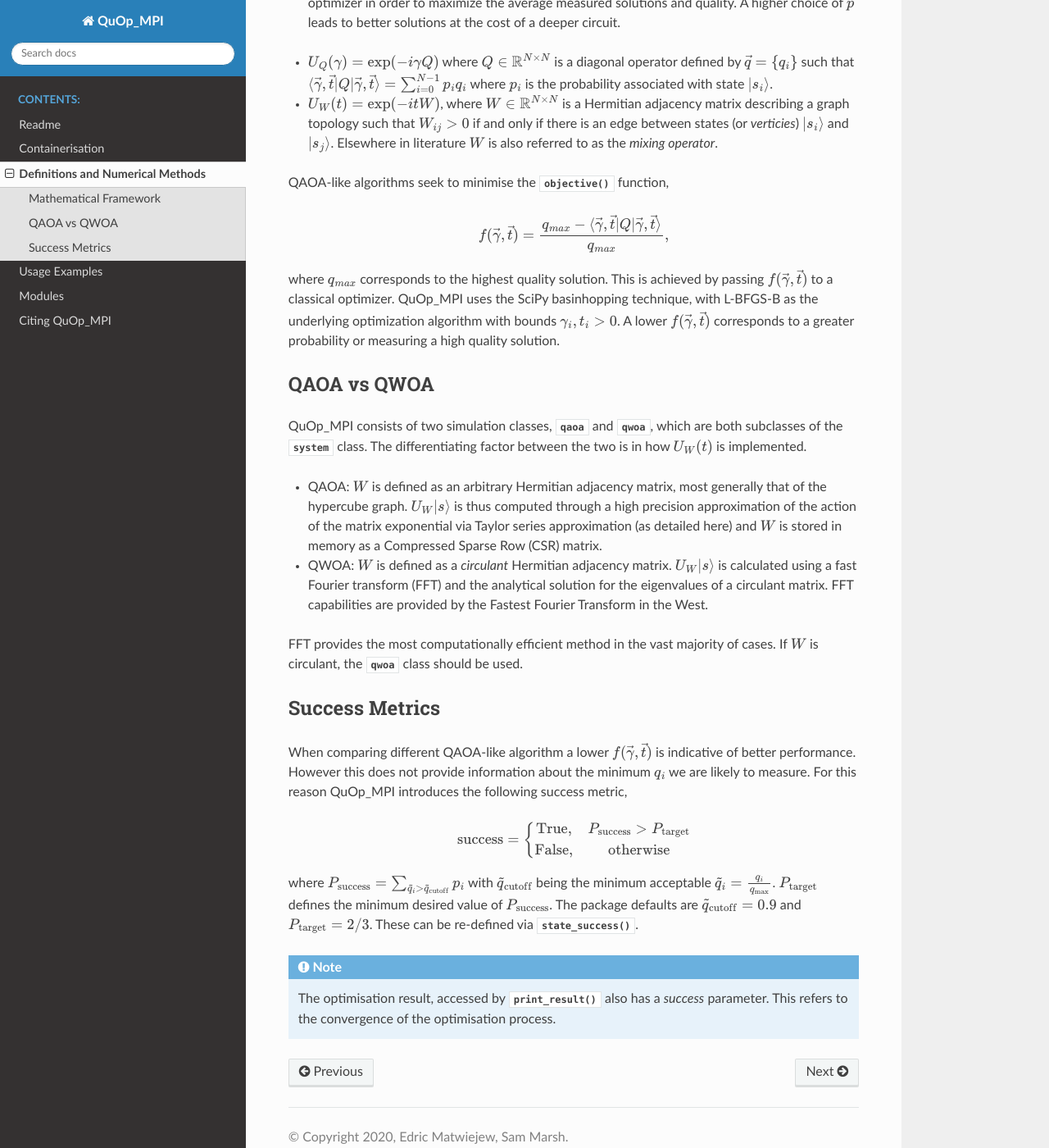
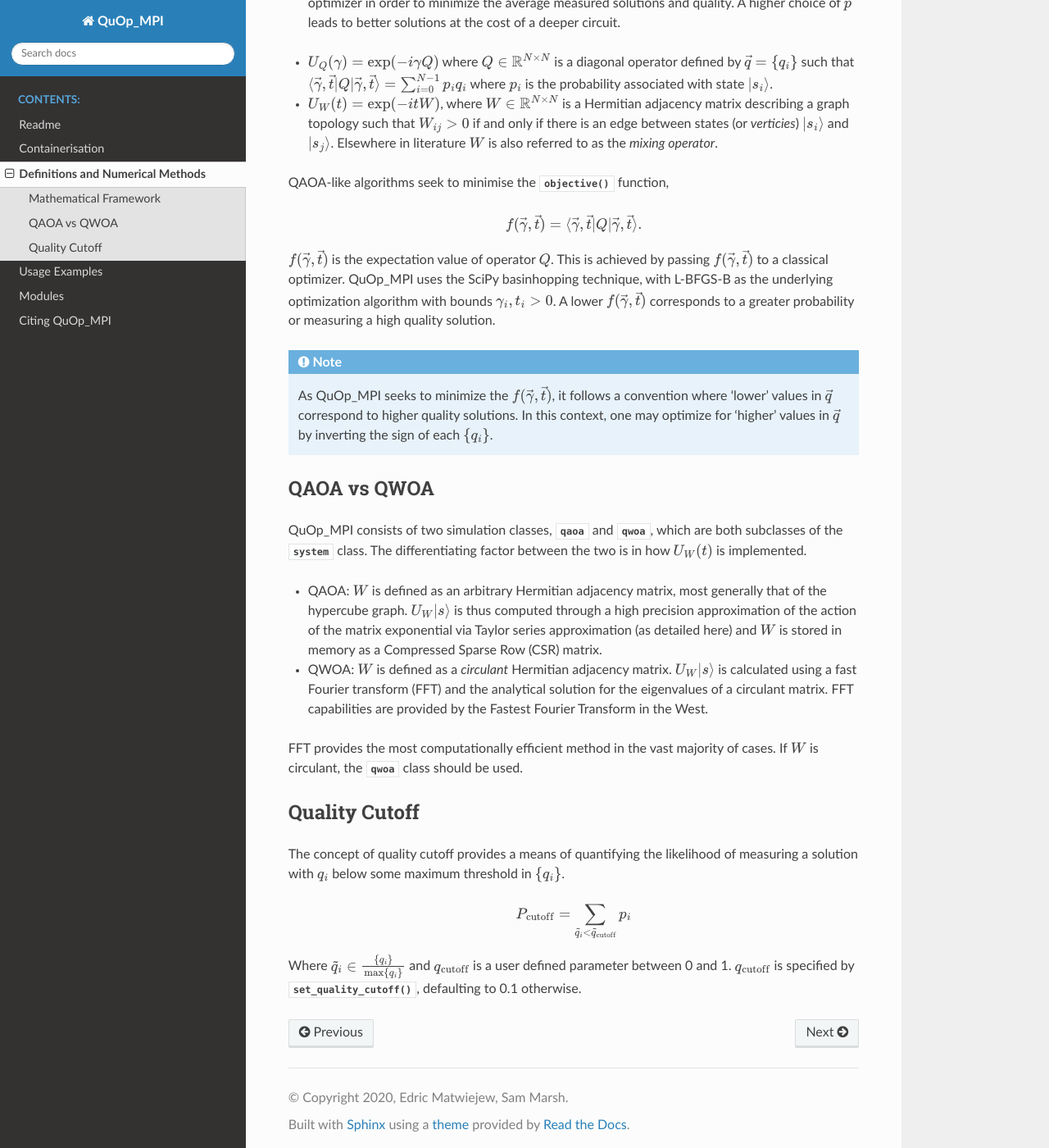
Before and after one commit to Edric-Matwiejew/QuOp_MPI, a Sphinx documentation site: the page built from docs/source/symbols.rst, in a window 1280 px wide and 1400 px high, scrolled down 607 px. Shown: the whole window at 82% size. Built offline with Sphinx 7.4.7 and the Read the Docs theme 2.0.0, drawn with Linux system fonts in a browser that asks for light colours; some of the changed text lies outside the part shown.

Commit message:
Incremented major version number. QuOp_MPI now minimizes the objective function, optimizer result 'success' field named 'optimizer_success', 'success' metric removed and replaced by 'quality cutoff', log output now records optimizer success of the minimum result. Note: method 'log_success' is replaced by 'log_results' - this breaks compatibility with version 0.0.1.

```diff
--- a/docs/source/conf.py
+++ b/docs/source/conf.py
@@ -24,7 +24,7 @@ author = 'Edric Matwiejew, Sam Marsh'
 autodoc_mock_imports = ["mpi4py", "quop_mpi.fqwoa_mpi", "quop_mpi.fMPI"]
 
 # The full version, including alpha/beta/rc tags
-release = 'alpha'
+release = '1.0.0'
 
 
 # -- General configuration ---------------------------------------------------
--- a/docs/source/symbols.rst
+++ b/docs/source/symbols.rst
@@ -20,19 +20,22 @@ In the QAOA framework the system evolves as:
 
 #. :math:`U_W(t)` couples the :math:`|s_i\rangle` to form a topology over which the state probabilities are mixed. In QuOp_MPI this is conceptualised as a *continuous-times quantum walk*.
 
-#. The set of :math:`2p` parameters :math:`\vec{\gamma} = (\gamma_1,...\gamma_p)` and :math:`\vec{t} = (t_1,...,t_p)` are varied by a classical optimizer in order to maximize the average measured solutions and quality. A higher choice of :math:`p` leads to better solutions at the cost of a deeper circuit.
+#. The set of :math:`2p` parameters :math:`\vec{\gamma} = (\gamma_1,...\gamma_p)` and :math:`\vec{t} = (t_1,...,t_p)` are varied by a classical optimizer in order to minimize the average measured solutions and quality. A higher choice of :math:`p` leads to better solutions at the cost of a deeper circuit.
 
 * :math:`U_Q(\gamma) = \exp(-i\gamma Q)` where :math:`Q \in \mathbb{R}^{N \times N}` is a diagonal operator defined by :math:`\vec{q}=\{q_i\}` such that :math:`\langle \vec{\gamma}, \vec{t} | Q | \vec{\gamma}, \vec{t} \rangle = \sum_{i=0}^{N - 1} p_i q_i` where :math:`p_i` is the probability associated with state :math:`| s_i \rangle`.
 
 * :math:`U_W(t) = \exp(-itW)`, where :math:`W \in \mathbb{R}^{N \times N}` is a Hermitian adjacency matrix describing a graph topology such that :math:`W_{ij} > 0` if and only if there is an edge between states (or *verticies*) :math:`| s_i \rangle` and :math:`| s_j \rangle`. Elsewhere in literature :math:`W` is also referred to as the *mixing operator*.
 
-QAOA-like algorithms seek to minimise the :meth:`~quop_mpi.MPI.objective` function,
+QAOA-like algorithms seek to minimise the :meth:`~quop_mpi.MPI.system.objective` function,
 
 .. math::
 
-    f(\vec{\gamma}, \vec{t}) = \frac{q_{max} - \langle \vec{\gamma}, \vec{t} | Q | \vec{\gamma}, \vec{t} \rangle}{q_{max}},
+    f(\vec{\gamma}, \vec{t}) = \langle \vec{\gamma}, \vec{t} | Q | \vec{\gamma}, \vec{t} \rangle.
 
-where :math:`q_{max}` corresponds to the highest quality solution. This is achieved by passing :math:`f(\vec{\gamma}, \vec{t})` to a classical optimizer. QuOp_MPI uses the SciPy basinhopping technique, with L-BFGS-B as the underlying optimization algorithm with bounds :math:`\gamma_i, t_i > 0`. A lower :math:`f(\vec{\gamma}, \vec{t})` corresponds to a greater probability or measuring a high quality solution.
+:math:`f(\vec{\gamma}, \vec{t})` is the expectation value of operator :math:`Q`.  This is achieved by passing :math:`f(\vec{\gamma}, \vec{t})` to a classical optimizer. QuOp_MPI uses the SciPy basinhopping technique, with L-BFGS-B as the underlying optimization algorithm with bounds :math:`\gamma_i, t_i > 0`. A lower :math:`f(\vec{\gamma}, \vec{t})` corresponds to a greater probability or measuring a high quality solution.
+
+.. note::
+    As QuOp_MPI seeks to minimize the :math:`f(\vec{\gamma}, \vec{t})`, it follows a convention where 'lower' values in :math:`\vec{q}` correspond to higher quality solutions. In this context, one may optimize for 'higher' values in :math:`\vec{q}` by inverting the sign of each :math:`\{q_i\}`.
 
 
 QAOA vs QWOA
@@ -46,20 +49,13 @@ QuOp_MPI consists of two simulation classes, :class:`~quop_mpi.MPI.qaoa` and :cl
 
 FFT provides the most computationally efficient method in the vast majority of cases. If :math:`W` is circulant, the :class:`~quop_mpi.MPI.qwoa` class should be used.
 
-Success Metrics
----------------
+Quality Cutoff
+--------------
 
-When comparing different QAOA-like algorithm a lower :math:`f(\vec{\gamma}, \vec{t})` is indicative of better performance. However this does not provide information about the minimum :math:`q_i` we are likely to measure. For this reason QuOp_MPI introduces the following success metric,
+The concept of quality cutoff provides a means of quantifying the likelihood of measuring a solution with :math:`q_i` below some maximum threshold in :math:`\{q_i\}`.
 
 .. math::
 
-    \text{success} = \left\{ \begin{array}{ c c}
-        \text{True}, & P_{\text{success}} > P_{\text{target}}  \\
-        \text{False}, & \text{otherwise}
-    \end{array} \right.
+    P_{\text{cutoff}} = \sum_{\tilde{q}_i < \tilde{q}_{\text{cutoff}}} p_i
 
-where :math:`P_{\text{success}} = \sum_{\tilde{q}_i > \tilde{q}_\text{cutoff}} p_i` with :math:`\tilde{q}_\text{cutoff}` being the minimum acceptable :math:`\tilde{q}_i = \frac{q_i}{q_\text{max}}`. :math:`P_\text{target}` defines the minimum desired value of :math:`P_\text{success}`. The package defaults are :math:`\tilde{q}_\text{cutoff} = 0.9` and :math:`P_\text{target} = 2/3`. These can be re-defined via :meth:`~quop_mpi.MPI.system.state_success`.
-
-.. note::
-
-    The optimisation result, accessed by :meth:`~quop_mpi.MPI.system.print_result` also has a `success` parameter. This refers to the convergence of the optimisation process.
+Where :math:`\tilde{q}_i \in \frac{\{q_i\}}{\text{max}\{q_i\}}` and :math:`q_{\text{cutoff}}` is a user defined parameter between 0 and 1.  :math:`q_{\text{cutoff}}` is specified by :meth:`~quop_mpi.MPI.system.set_quality_cutoff`, defaulting to 0.1 otherwise.
--- a/docs/source/usage_example.rst
+++ b/docs/source/usage_example.rst
@@ -105,7 +105,7 @@ To set up real-time logging of the QAOA or QWOA results a log file must be defin
 
 .. code-block:: python
 
-    qaoa.log_success("log", "qaoa", action = "a")
+    qaoa.log_results("log", "qaoa", action = "a")
 
 When the QAOA is executed the :meth:`n, p, \tilde{q}_\text{cutoff}`, the final value of :math:`f(\vec{\gamma},\vec{t}), \langle \vec{\gamma}, \vec{t} | \vec{\gamma}, \vec{t} \rangle` and, the in-program simulation time will be saved to log.csv with the identifier "qaoa". The same log file can be used for multiple simulations.
 
@@ -122,7 +122,7 @@ Simulation then proceeds as with the QWOA, excluding class to :meth:`~quop_mpi.M
 Automated Benchmarking
 ----------------------
 
-It is often the case that one wishes to see how a given system responds as a function of :math:`p`. To assist with this QuOp_MPI provides the :meth:`~quop_mpi.MPI.system.benchmark` method. Note that :meth:`~quop_mpi.MPI.system.log_success` can be used to log the results for each value of :meth:`p` and repetition.
+It is often the case that one wishes to see how a given system responds as a function of :math:`p`. To assist with this QuOp_MPI provides the :meth:`~quop_mpi.MPI.system.benchmark` method. Note that :meth:`~quop_mpi.MPI.system.log_results` can be used to log the results for each value of :meth:`p` and repetition.
 
 .. note::
     `param_func`,`qual_func and `state_func` each require an integer `seed` keyword argument.
@@ -148,7 +148,7 @@ It is often the case that one wishes to see how a given system responds as a fun
         hypercube = nx.to_scipy_sparse_matrix(nx.hypercube_graph(qubits))
         qaoa = qw.MPI.qaoa(hypercube,comm)
         qaoa.set_initial_state(name = "equal")
-        qaoa.log_success("benchmark_example","qaoa_equal",action="a")
+        qaoa.log_results("benchmark_example","qaoa_equal",action="a")
         qaoa.set_qualities(qw.qualities.random_floats)
         qaoa.benchmark(
                 ps,
```
Also changed, not shown: 2 other files.
